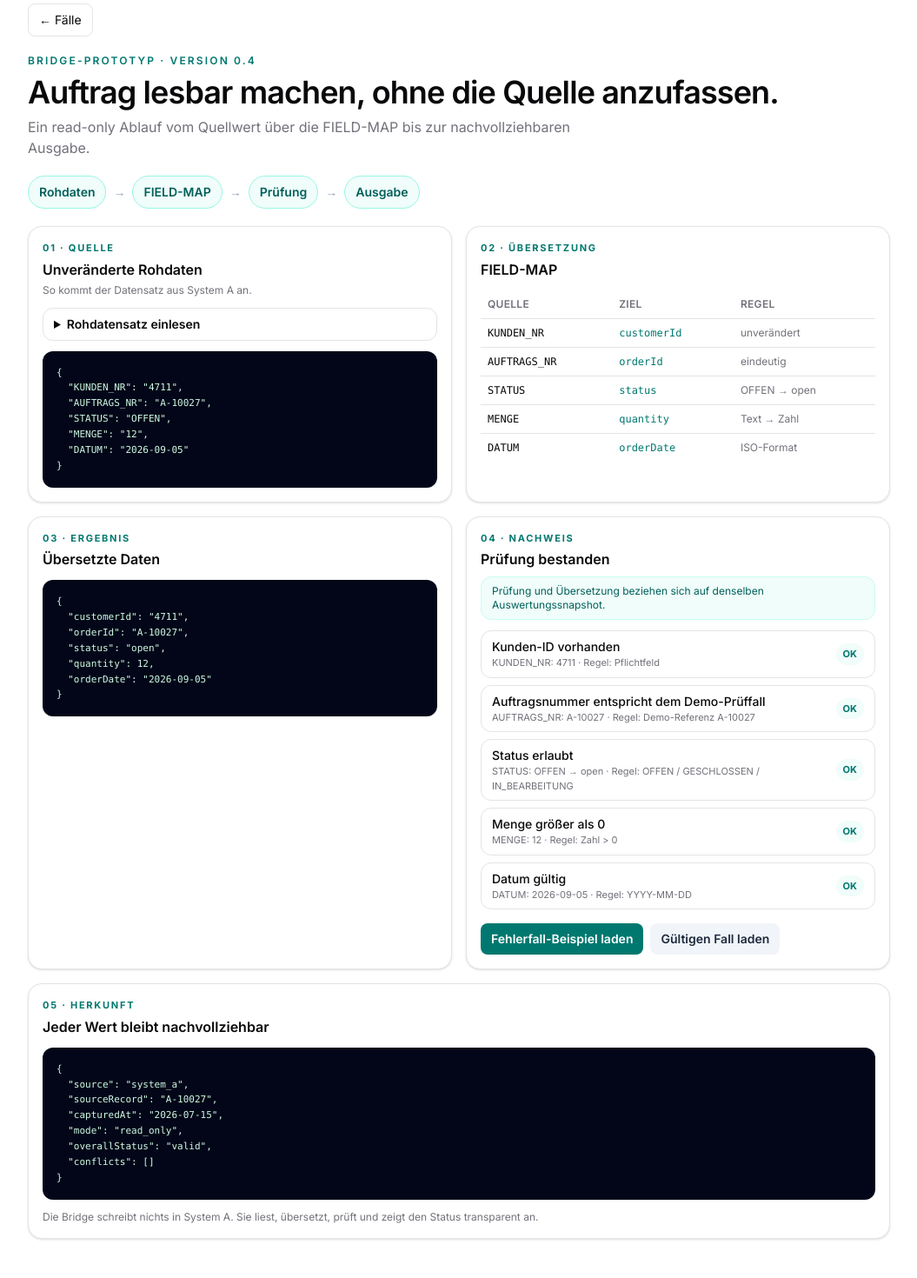
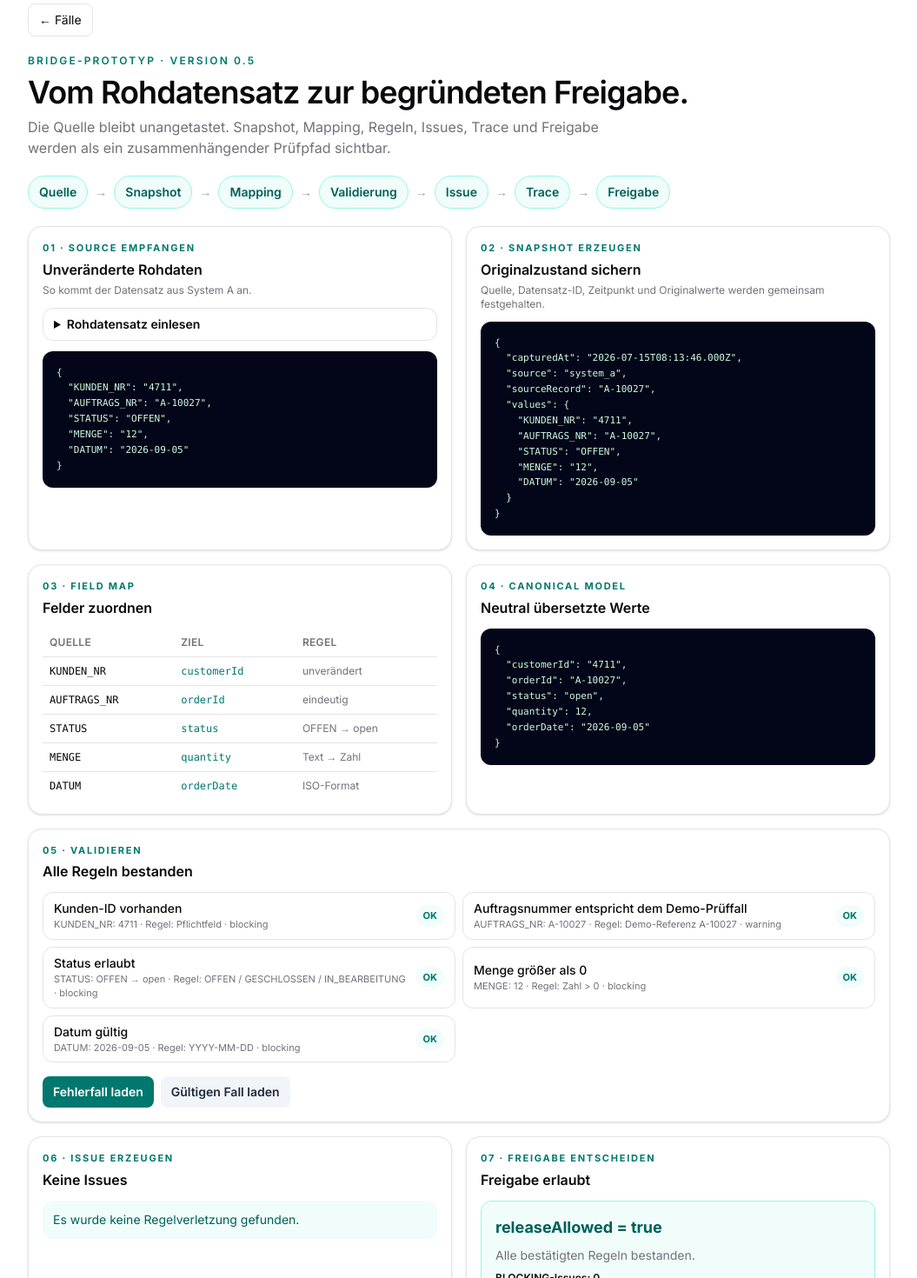
Before and after one commit to schieskejulia-collab/petraplan, a React (Vite) app in the folder frontend/mobile-app/: page /bridge in a window 1280 px wide. Shown: the part 20-1490 px from the top of the page at 87% size, without its empty margins (112-1167 px from the left). Built offline with nearby package versions, Linux system fonts and the light colour scheme.

Commit message:
Show snapshot, structured issues, trace and release gate in bridge demo

```diff
--- a/frontend/mobile-app/src/pages/BridgePage.tsx
+++ b/frontend/mobile-app/src/pages/BridgePage.tsx
@@ -32,7 +32,8 @@ export default function BridgePage() {
   const [raw, setRaw] = useState<RawRecord>(demoValidRecord);
   const [rawInput, setRawInput] = useState(() => JSON.stringify(demoValidRecord, null, 2));
   const [inputError, setInputError] = useState<string | null>(null);
-  const { mapped, checks, passed, provenance } = evaluateRecord(raw, new Date().toISOString().slice(0, 10));
+  const evaluation = evaluateRecord(raw, new Date().toISOString());
+  const { snapshot, mapped, checks, issues, trace, passed, release, provenance } = evaluation;
 
   function loadRecord(nextRecord: RawRecord) {
     setRaw(nextRecord);
@@ -54,26 +55,25 @@ export default function BridgePage() {
         <button className="rounded-lg border px-3 py-2 text-sm" onClick={() => setLocation("/cases")}>← Fälle</button>
 
         <header className="space-y-2">
-          <p className="text-xs font-semibold uppercase tracking-[0.18em] text-teal-700">Bridge-Prototyp · Version 0.4</p>
-          <h1 className="text-3xl font-semibold tracking-tight md:text-4xl">Auftrag lesbar machen, ohne die Quelle anzufassen.</h1>
-          <p className="max-w-2xl text-sm text-muted-foreground md:text-base">Ein read-only Ablauf vom Quellwert über die FIELD-MAP bis zur nachvollziehbaren Ausgabe.</p>
+          <p className="text-xs font-semibold uppercase tracking-[0.18em] text-teal-700">Bridge-Prototyp · Version 0.5</p>
+          <h1 className="text-3xl font-semibold tracking-tight md:text-4xl">Vom Rohdatensatz zur begründeten Freigabe.</h1>
+          <p className="max-w-2xl text-sm text-muted-foreground md:text-base">Die Quelle bleibt unangetastet. Snapshot, Mapping, Regeln, Issues, Trace und Freigabe werden als ein zusammenhängender Prüfpfad sichtbar.</p>
         </header>
 
         <nav aria-label="Datenfluss" className="flex flex-wrap items-center gap-2 text-sm font-semibold text-teal-800">
-          {["Rohdaten", "FIELD-MAP", "Prüfung", "Ausgabe"].map((label, index) => (
+          {["Quelle", "Snapshot", "Mapping", "Validierung", "Issue", "Trace", "Freigabe"].map((label, index, labels) => (
             <span key={label} className="flex items-center gap-2">
               <span className="rounded-full border border-teal-200 bg-teal-50 px-3 py-2">{label}</span>
-              {index < 3 && <span className="text-slate-400">→</span>}
+              {index < labels.length - 1 && <span className="text-slate-400">→</span>}
             </span>
           ))}
         </nav>
 
         <div className="grid gap-4 md:grid-cols-2">
-          <Section eyebrow="01 · Quelle" title="Unveränderte Rohdaten">
+          <Section eyebrow="01 · Source empfangen" title="Unveränderte Rohdaten">
             <p className="mt-1 text-xs text-muted-foreground">So kommt der Datensatz aus System A an.</p>
             <details className="mt-3 rounded-xl border px-3 py-2">
               <summary className="cursor-pointer text-sm font-semibold">Rohdatensatz einlesen</summary>
-              <p className="mt-2 text-xs text-muted-foreground">Ein JSON-Datensatz wird erst nach dem Einlesen durch dieselbe Pipeline geprüft.</p>
               <textarea
                 aria-label="Rohdatensatz als JSON"
                 className="mt-3 min-h-40 w-full rounded-lg border bg-background p-3 font-mono text-xs"
@@ -87,7 +87,12 @@ export default function BridgePage() {
             <JsonBlock value={raw} />
           </Section>
 
-          <Section eyebrow="02 · Übersetzung" title="FIELD-MAP">
+          <Section eyebrow="02 · Snapshot erzeugen" title="Originalzustand sichern">
+            <p className="mt-1 text-xs text-muted-foreground">Quelle, Datensatz-ID, Zeitpunkt und Originalwerte werden gemeinsam festgehalten.</p>
+            <JsonBlock value={snapshot} />
+          </Section>
+
+          <Section eyebrow="03 · Field Map" title="Felder zuordnen">
             <div className="mt-3 hidden overflow-x-auto md:block">
               <table className="w-full text-left text-xs">
                 <thead className="text-muted-foreground">
@@ -122,18 +127,17 @@ export default function BridgePage() {
             </div>
           </Section>
 
-          <Section eyebrow="03 · Ergebnis" title="Übersetzte Daten">
+          <Section eyebrow="04 · Canonical Model" title="Neutral übersetzte Werte">
             <JsonBlock value={mapped} />
           </Section>
 
-          <Section eyebrow="04 · Nachweis" title={passed ? "Prüfung bestanden" : "Prüfung offen"}>
-            <p className="mt-2 rounded-xl border border-teal-100 bg-teal-50 px-3 py-2 text-xs text-teal-800">Prüfung und Übersetzung beziehen sich auf denselben Auswertungssnapshot.</p>
-            <div className="mt-3 space-y-2">
-              {checks.map(({ label, ok, rule, observed }) => (
+          <Section eyebrow="05 · Validieren" title={passed ? "Alle Regeln bestanden" : "Prüfung hat offene Punkte"} wide>
+            <div className="mt-3 grid gap-2 md:grid-cols-2">
+              {checks.map(({ label, ok, rule, observed, severity }) => (
                 <div key={label} className="flex items-center justify-between gap-3 rounded-xl border px-3 py-2">
                   <div>
                     <p className="text-sm font-medium">{label}</p>
-                    <p className="text-[11px] text-muted-foreground">{observed} · Regel: {rule}</p>
+                    <p className="text-[11px] text-muted-foreground">{observed} · Regel: {rule} · {severity}</p>
                   </div>
                   <span className={`rounded-full px-2 py-1 text-[11px] font-bold ${ok ? "bg-teal-50 text-teal-700" : "bg-red-50 text-red-700"}`}>
                     {ok ? "OK" : "FEHLER"}
@@ -142,14 +146,31 @@ export default function BridgePage() {
               ))}
             </div>
             <div className="mt-4 flex flex-wrap gap-2">
-              <button className="rounded-lg bg-teal-700 px-3 py-2 text-sm font-semibold text-white" onClick={() => loadRecord(demoConflictRecord)}>Fehlerfall-Beispiel laden</button>
+              <button className="rounded-lg bg-teal-700 px-3 py-2 text-sm font-semibold text-white" onClick={() => loadRecord(demoConflictRecord)}>Fehlerfall laden</button>
               <button className="rounded-lg bg-slate-100 px-3 py-2 text-sm font-semibold text-slate-800" onClick={() => loadRecord(demoValidRecord)}>Gültigen Fall laden</button>
             </div>
           </Section>
 
-          <Section eyebrow="05 · Herkunft" title="Jeder Wert bleibt nachvollziehbar" wide>
+          <Section eyebrow="06 · Issue erzeugen" title={issues.length ? `${issues.length} Abweichung${issues.length === 1 ? "" : "en"} dokumentiert` : "Keine Issues"}>
+            {issues.length ? <JsonBlock value={issues} /> : <p className="mt-3 rounded-xl bg-teal-50 p-3 text-sm text-teal-800">Es wurde keine Regelverletzung gefunden.</p>}
+          </Section>
+
+          <Section eyebrow="07 · Freigabe entscheiden" title={release.releaseAllowed ? "Freigabe erlaubt" : "Freigabe blockiert"}>
+            <div className={`mt-3 rounded-xl border p-4 ${release.releaseAllowed ? "border-teal-200 bg-teal-50" : "border-red-200 bg-red-50"}`}>
+              <p className={`text-lg font-bold ${release.releaseAllowed ? "text-teal-800" : "text-red-800"}`}>releaseAllowed = {String(release.releaseAllowed)}</p>
+              <p className="mt-2 text-sm text-muted-foreground">{release.reason}</p>
+              <p className="mt-2 text-xs font-semibold">BLOCKING-Issues: {release.blockingIssues}</p>
+            </div>
+          </Section>
+
+          <Section eyebrow="08 · Trace erzeugen" title="Jeder Wert bleibt nachvollziehbar" wide>
+            <p className="mt-1 text-xs text-muted-foreground">Quelle → Originalwert → Bedeutung → Mapping → Transformation → kanonischer Wert → Prüfergebnis</p>
+            <JsonBlock value={trace} />
+          </Section>
+
+          <Section eyebrow="09 · Report-Grundlage" title="Herkunft und Gesamtstatus" wide>
             <JsonBlock value={provenance} />
-            <p className="mt-3 text-xs text-muted-foreground">Die Bridge schreibt nichts in System A. Sie liest, übersetzt, prüft und zeigt den Status transparent an.</p>
+            <p className="mt-3 text-xs text-muted-foreground">Die Bridge schreibt nichts in System A. Sie liest, übersetzt, prüft, dokumentiert und entscheidet nur auf Basis bestätigter Regeln.</p>
           </Section>
         </div>
       </div>
```
